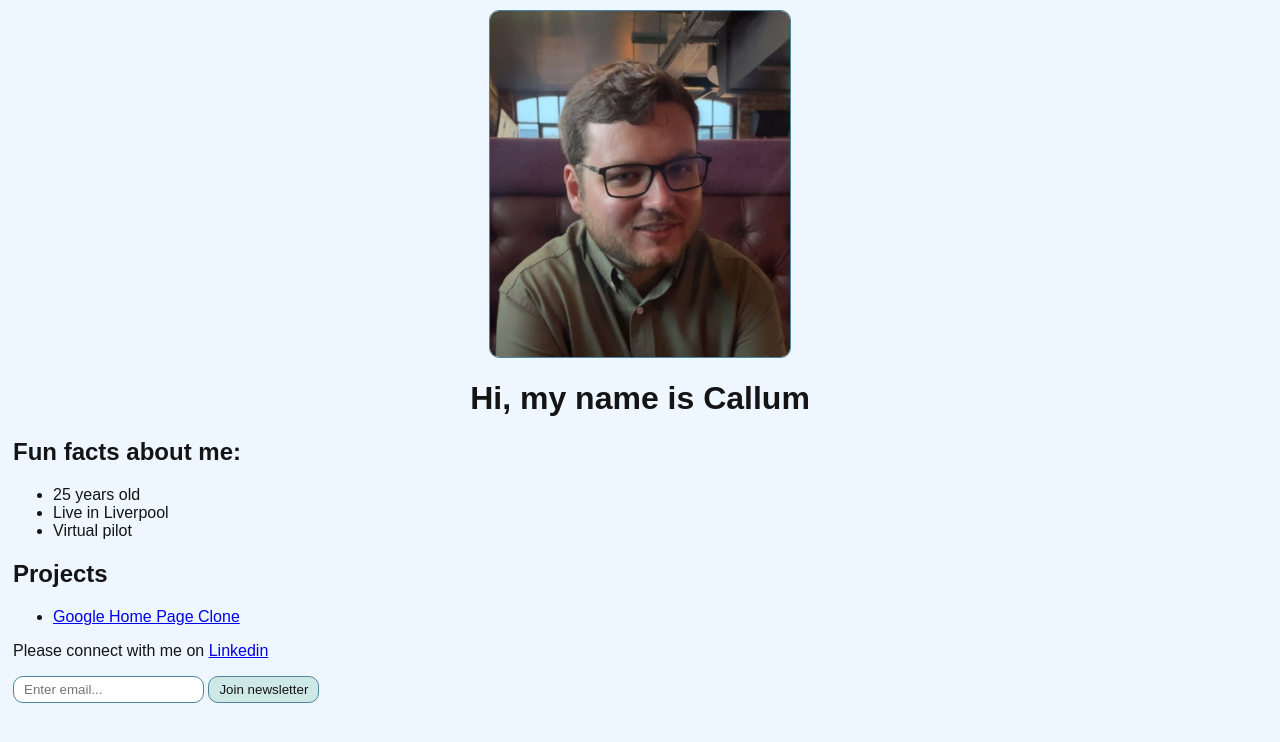
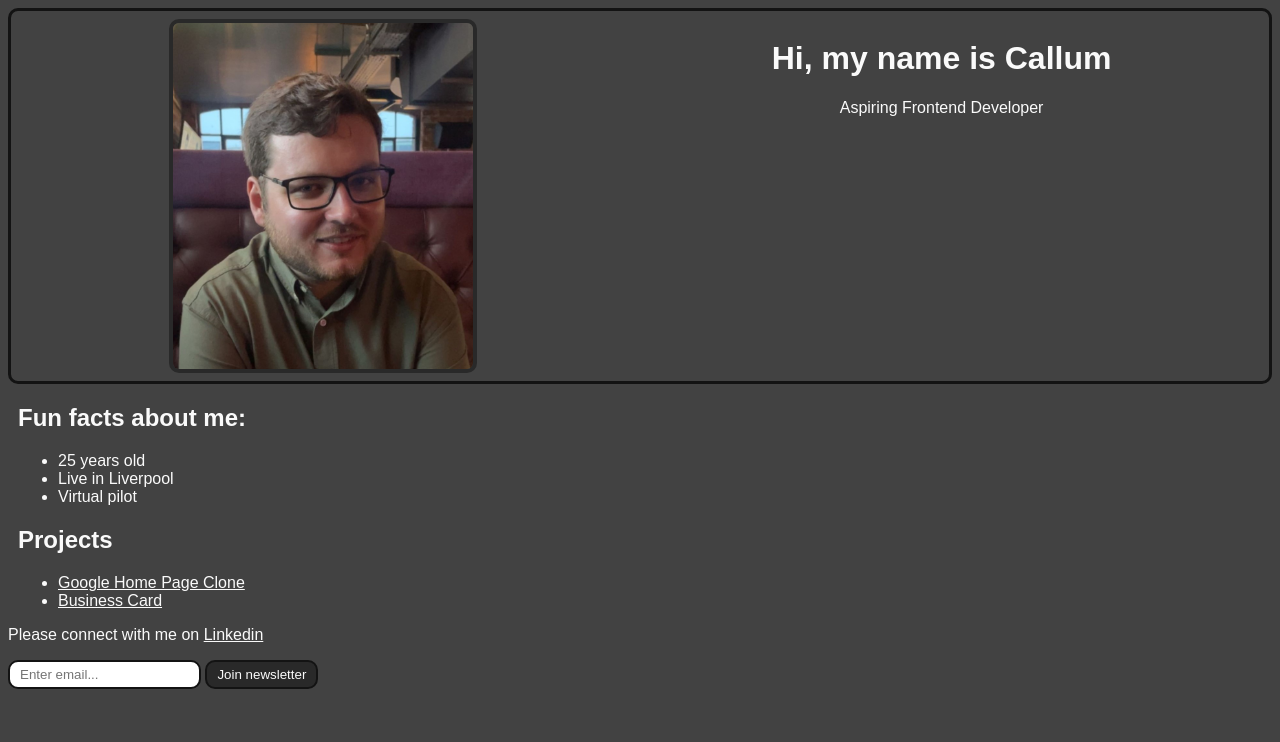
Before and after one commit to robbo1806/personal-site, a plain HTML site: page index.html in a window 1280 px wide. Drawn offline with Linux system fonts and the light colour scheme.

Commit message:
Slight change in layout and change of colours

```diff
--- a/businesscard/styles.css
+++ b/businesscard/styles.css
@@ -1,3 +1,20 @@
 body {
     margin: 20px;
+    font-family: Verdana, Geneva, Tahoma, sans-serif;
 }
+
+.avatar {
+    width: 150px;
+}
+
+.card {
+    padding: 20px;
+    display: flex;
+    justify-content: space-around;
+    width: 400px;
+    margin: 0px auto;
+    text-align: center;
+    color: #2b2839;
+    background-color: #ddebf8;
+    border-bottom: 6px solid #d8cefe;
+}
--- a/index.html
+++ b/index.html
@@ -6,12 +6,15 @@
     </head>
 
     <body>
-        <img class="me-img" src="me.jpg">
-
+        <div class="img-txt">
+            <img src="me.jpg">
+            <div>
                 <h1 class="title-txt">Hi, my name is Callum</h1>
-
+                <p>Aspiring Frontend Developer</p>
+            </div>
+    </div>
         <div class="text">
-
+            <div>
                 <h2 class="h2-txt">Fun facts about me:</h2>
 
                 <ul class="lst-txt">
@@ -26,8 +29,13 @@
                         <li>
                             <a href="google-clone/google.html" target="_blank">Google Home Page Clone</a>
                         </li>
+                        <li>
+                            <a href="businesscard/index.html" target="_blank">Business Card</a>
+                        </li>
                     </ul>
-
+                </div>
+            </div>
+        </div>
                 <P>Please connect with me on
                     <a href="https://www.linkedin.com/in/callumrobinson18/" target="_blank">Linkedin</a>
                 </P>
@@ -35,7 +43,7 @@
             <input class="input" type="text" placeholder="Enter email...">
 
             <button class="button">Join newsletter</button>
-        </div>
+
 
     </body>
 </html>
--- a/styles.css
+++ b/styles.css
@@ -1,31 +1,31 @@
 body {
-    background-color: #EEF7FF;
-    color: #151414;
+    background-color: #424242;
+    color: #FAFAFA;
     font-family: Arial, Helvetica, sans-serif;
 }
 
-.me-img {
+img {
     width: 300px;
-    display: block;
-    margin-left: auto;
-    margin-right: auto;
-    margin-top: 10px;
-    border: 1px solid #4D869C;
     border-radius: 10px;
+    border: 4px solid #292929;
 }
 
-.title-txt {
+.img-txt {
     display: flex;
-    justify-content: center;
+    border: 3px solid #131313;
+    border-radius: 10px;
+    margin: auto;
+    justify-content: space-around;
+    text-align: center;
+    padding: 8px 10px;
 }
 
-
 .text {
-    margin-left: 5px;
+    margin: 8px 10px;
 }
 
 .input {
-    border: 1px solid #4D869C;
+    border: 2px solid #131313;
     border-radius: 10px;
     padding-left: 10px;
     padding-right: 10;
@@ -34,12 +34,28 @@ body {
 }
 
 .button {
-    border: 1px solid #4D869C;
+    border: 2px solid #131313;
     border-radius: 10px;
     padding-left: 10px;
     padding-right: 10px;
     padding-top: 5px;
     padding-bottom: 5px;
-    background-color: #CDE8E5;
-    color: #151414;
+    background-color: #292929;
+    color: #fafafa;
 }
+
+a:link {
+    color: #fafafa;
+}
+
+a:visited{
+    color: #FAFAFA;
+}
+
+a:hover {
+    color: #292929;
+}
+
+a:active {
+    color: #131313;
+}
```
Also changed, not shown: businesscard/index.html (+12 -4 lines), businesscard/me.jpg (added). Lines whose indentation alone changed are shown as unchanged.
